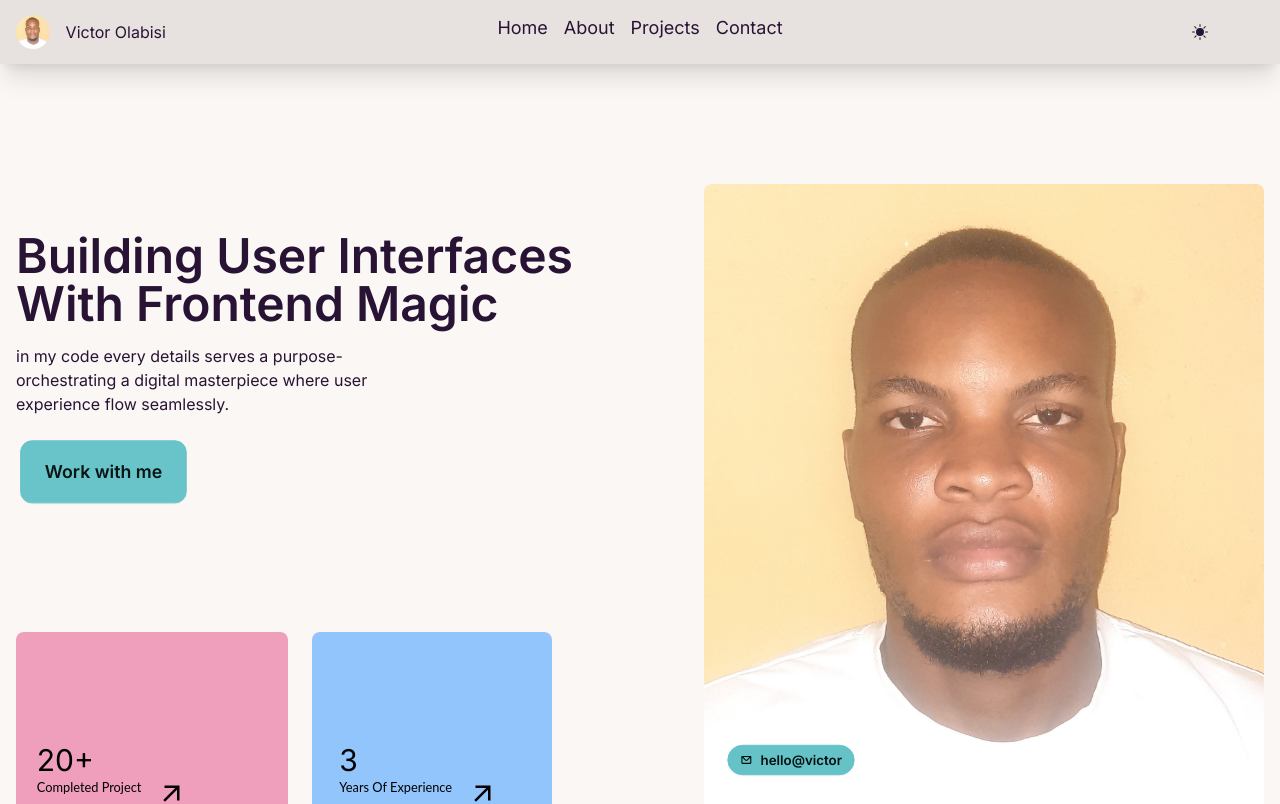
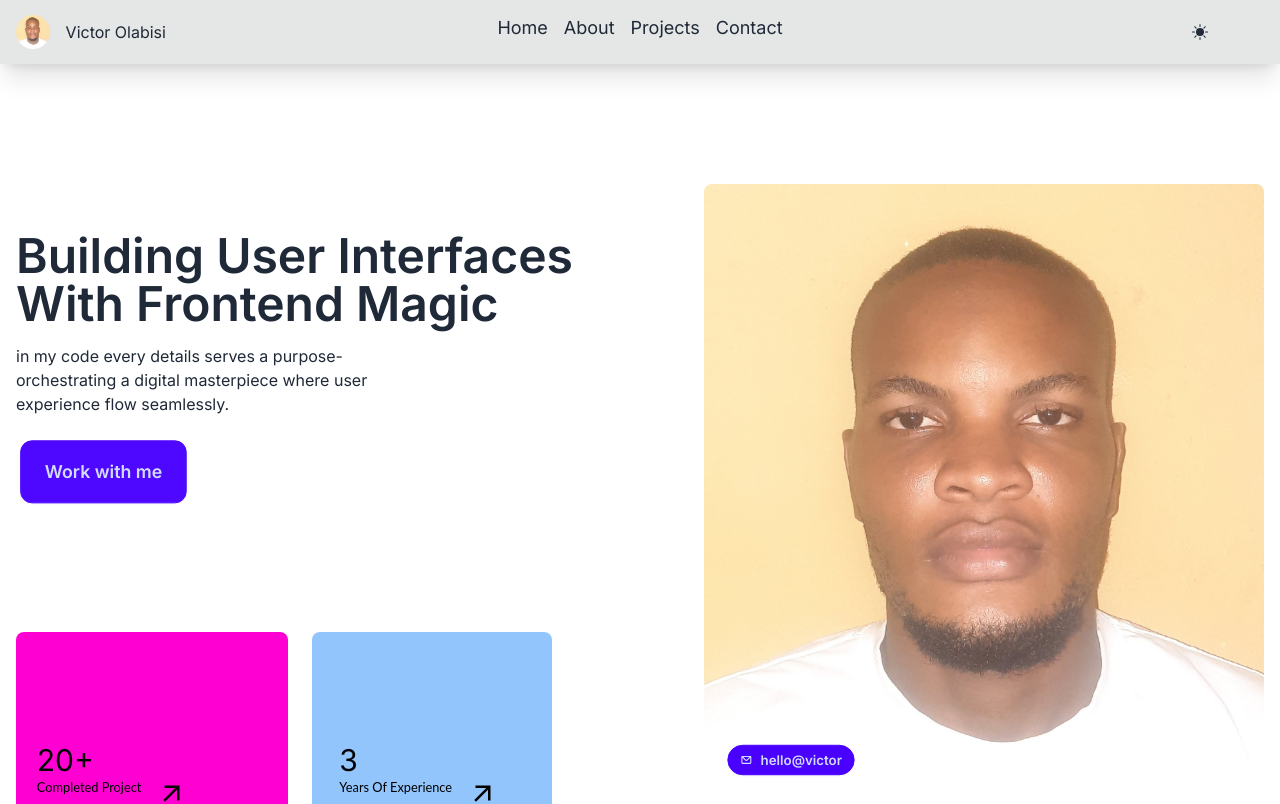
Before and after one commit to vtechwise/reactjs-portfolio, a React (Vite) app: page / in a window 1280 px wide. Shown: the top 804 px of the page. Built offline with nearby package versions, Linux system fonts and the light colour scheme; some icons are missing.

Commit message:
adjust theme

```diff
--- a/src/component/Hero.jsx
+++ b/src/component/Hero.jsx
@@ -49,7 +49,7 @@ const Hero = () => {
             </ScrollAnimation>
             <ScrollAnimation animateIn="bounceIn" duration={"6"} delay={""}>
               <Link to={"/contact"}>
-                <button className="btn mt-6 btn-primary  rounded-xl text-md  md:btn-lg  ">
+                <button className="btn mt-6 btn-primary   rounded-xl text-md  md:btn-lg  ">
                   Work with me
                 </button>
               </Link>
--- a/src/component/NavBar.jsx
+++ b/src/component/NavBar.jsx
@@ -6,7 +6,7 @@ import { Link } from "react-router-dom";
 import { HashLink } from "react-router-hash-link";
 import portfolioImg from '../assets/avatarImg.jpg'
 const themes = {
-    cupcake: 'cupcake',
+    cupcake: 'light',
     dark:'dark'
 }
 const getThemeFromLocalStorage = () => {
--- a/tailwind.config.js
+++ b/tailwind.config.js
@@ -27,6 +27,6 @@ export default {
   plugins: [],
   plugins: [require("daisyui", "tw-elements-react/dist/plugin.cjs")],
   daisyui: {
-    themes: ["light", "dark",'' ,"cupcake"],
+    themes: ["light", "dark",'' ,"cupcake",'emerald'],
   },
 };
```
